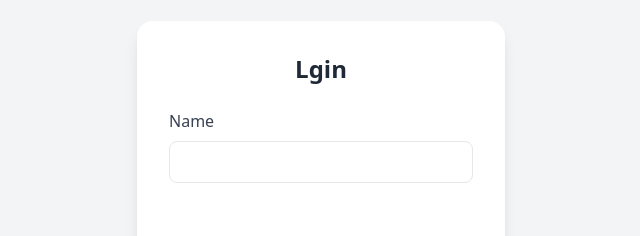
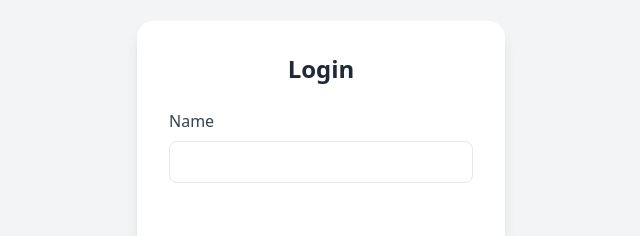
Before and after one commit to Abhishek-18-abhi/mobile-dashboard, a plain HTML site: page login.html in a window 1280 px wide. Shown: the part 179-415 px from the top of the page, 319-959 px from the left. Drawn offline with nearby package versions, Linux system fonts and the light colour scheme.

Commit message:
Update login.html

```diff
--- a/login.html
+++ b/login.html
@@ -17,7 +17,7 @@
 <div class="max-w-[25rem] flex flex-col items-center justify-center min-h-screen mx-auto p-4">
     <!-- Registration Form -->
     <div id="register" class="bg-white p-8 rounded-2xl shadow-lg w-full">
-      <h2 class="text-2xl font-bold mb-6 text-gray-800 text-center">Lgin</h2>
+      <h2 class="text-2xl font-bold mb-6 text-gray-800 text-center">Login</h2>
       <form method="GET" action="index.html"class="space-y-14">
         <div>
           <label for="name" class="block text-gray-700 mb-2">Name</label>
```
